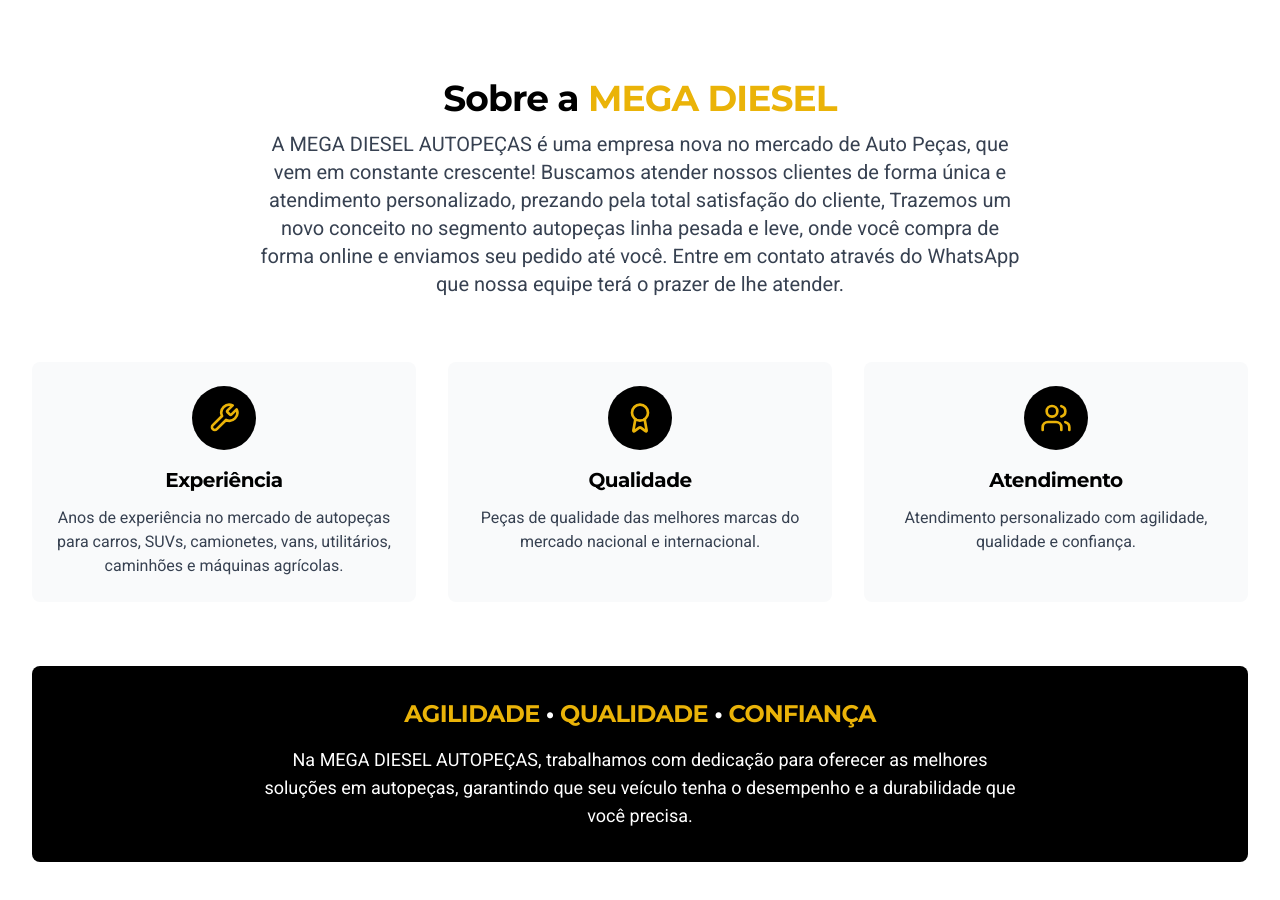
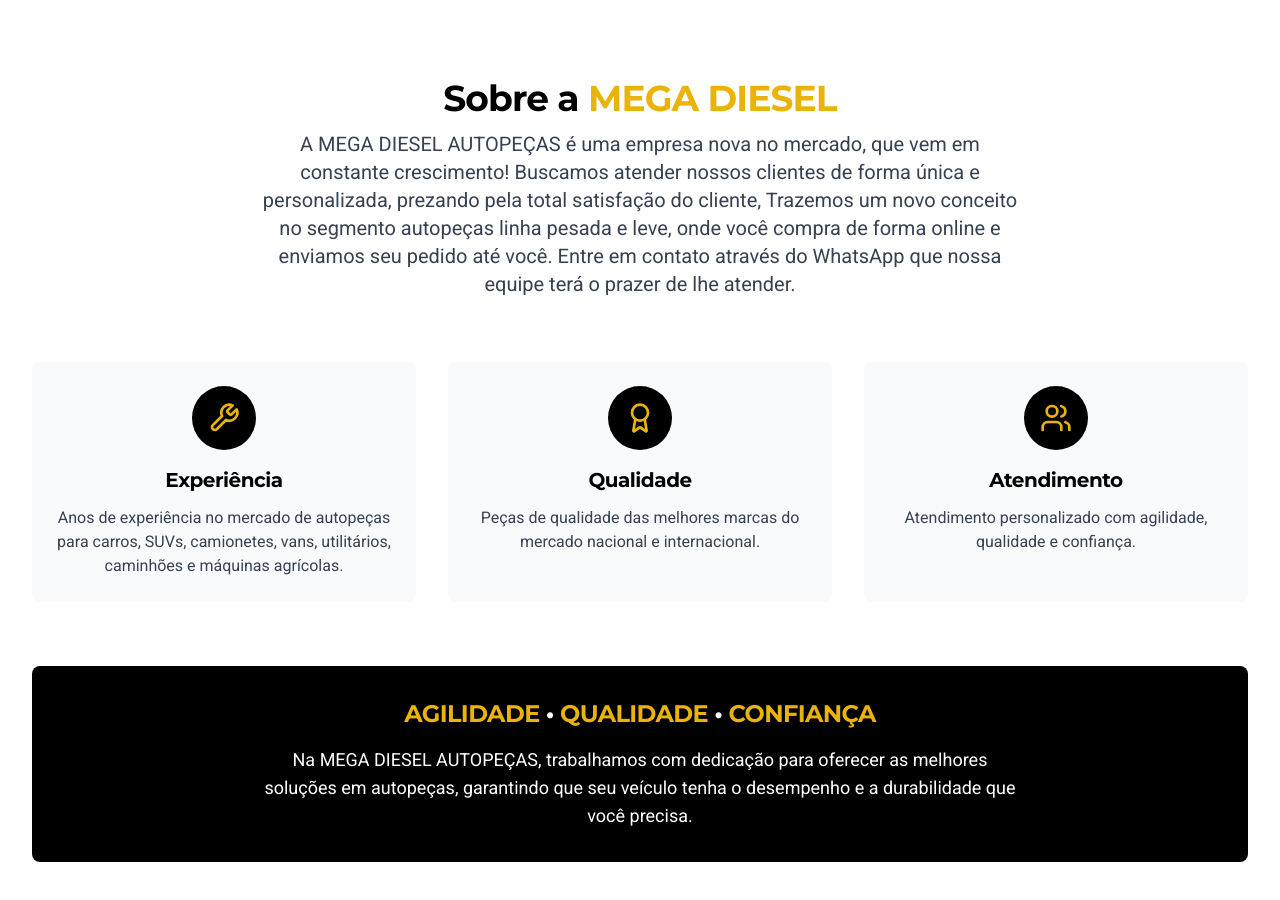
Before and after one commit to DevZipMateus/mega-disel, a React (Vite) app: page / in a window 1280 px wide. Shown: the part 940-1840 px from the top of the page. Built offline with nearby package versions, Linux system fonts and the light colour scheme.

Commit message:
Code edited in Lovable Code Editor
Edited UI in Lovable

```diff
--- a/src/components/sections/MegaDieselAbout.tsx
+++ b/src/components/sections/MegaDieselAbout.tsx
@@ -59,8 +59,8 @@ const MegaDieselAbout = () => {
             Sobre a <span className="text-yellow-500">MEGA DIESEL</span>
           </h2>
           <p className="section-subtitle">
-            A MEGA DIESEL AUTOPEÇAS é uma empresa nova no mercado de Auto Peças, que vem em constante crescente!
-            Buscamos atender nossos clientes de forma única e atendimento personalizado, prezando pela total satisfação do cliente,
+            A MEGA DIESEL AUTOPEÇAS é uma empresa nova no mercado, que vem em constante crescimento!
+            Buscamos atender nossos clientes de forma única e  personalizada, prezando pela total satisfação do cliente,
             Trazemos um novo conceito no segmento autopeças linha pesada e leve, onde você compra de forma online e enviamos seu pedido até você.
             Entre em contato através do WhatsApp que nossa equipe terá o prazer de lhe atender.
             <strong> </strong>
```
